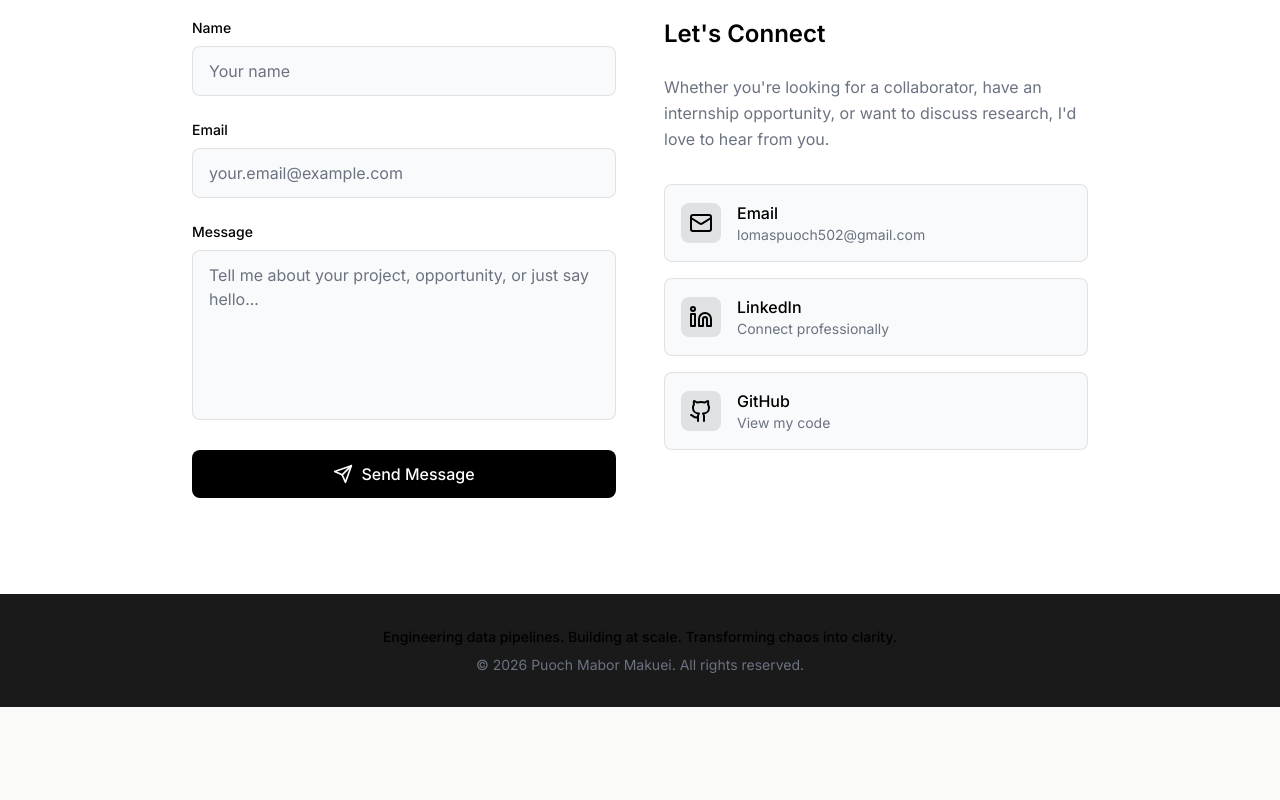
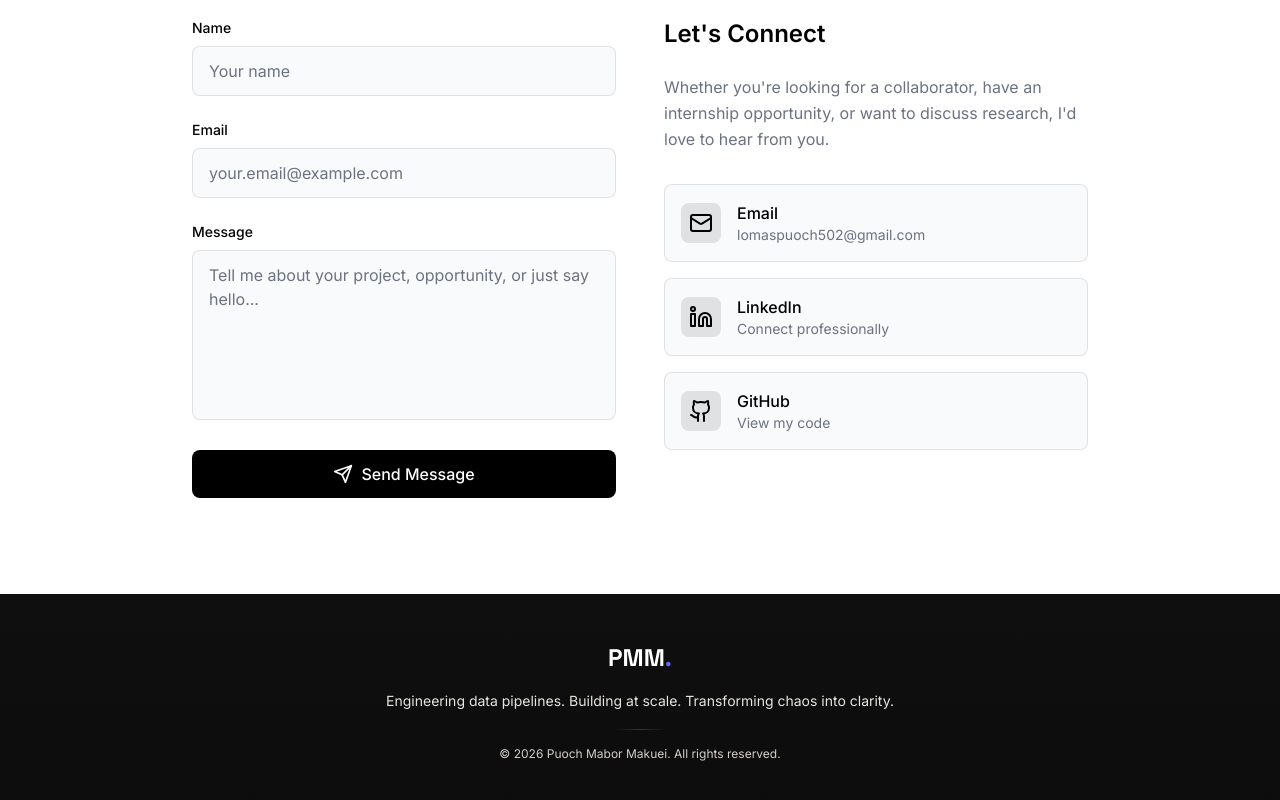
Before and after one commit to puoch1of1/PORTFOLIO-, a React (Vite) app: page / in a window 1280 px wide. Shown: the part 7469-8269 px from the top of the page. Before the commit the page ends 8176 px from the top, so only its background shows below. Built offline with nearby package versions, Linux system fonts and the light colour scheme.

Commit message:
Refactor App component: update footer layout, enhance styles, and improve background color for better visual presentation

```diff
--- a/src/App.tsx
+++ b/src/App.tsx
@@ -11,7 +11,7 @@ import Contact from './sections/Contact';
 function App() {
   try {
     return (
-      <div className="min-h-screen overflow-x-hidden bg-white">
+      <div className="min-h-screen overflow-x-hidden bg-warm-50">
         <Navbar />
         <main className="w-full">
           <Hero />
@@ -23,10 +23,22 @@ function App() {
           <Affiliations />
           <Contact />
         </main>
-      <footer className="bg-primary-charcoal border-t border-black/10 py-8 px-4 sm:px-6 lg:px-8">
-        <div className="max-w-7xl mx-auto text-center text-secondary-gray text-sm space-y-2">
-          <p className="text-black font-medium">Engineering data pipelines. Building at scale. Transforming chaos into clarity.</p>
-          <p>© {new Date().getFullYear()} Puoch Mabor Makuei. All rights reserved.</p>
+      <footer className="relative bg-primary-dark py-12 px-4 sm:px-6 lg:px-8 overflow-hidden">
+        {/* Subtle gradient overlay */}
+        <div className="absolute inset-0 bg-gradient-to-t from-black/20 to-transparent" />
+        <div className="relative z-10 max-w-7xl mx-auto">
+          <div className="flex flex-col items-center text-center space-y-4">
+            <a href="#" className="text-2xl font-heading font-bold text-white hover:text-accent-muted transition-colors">
+              PMM<span className="text-accent-light">.</span>
+            </a>
+            <p className="text-warm-200 text-sm max-w-lg leading-relaxed">
+              Engineering data pipelines. Building at scale. Transforming chaos into clarity.
+            </p>
+            <div className="w-12 h-px bg-gradient-to-r from-transparent via-accent-light/40 to-transparent" />
+            <p className="text-warm-300 text-xs">
+              © {new Date().getFullYear()} Puoch Mabor Makuei. All rights reserved.
+            </p>
+          </div>
         </div>
       </footer>
       </div>
```
